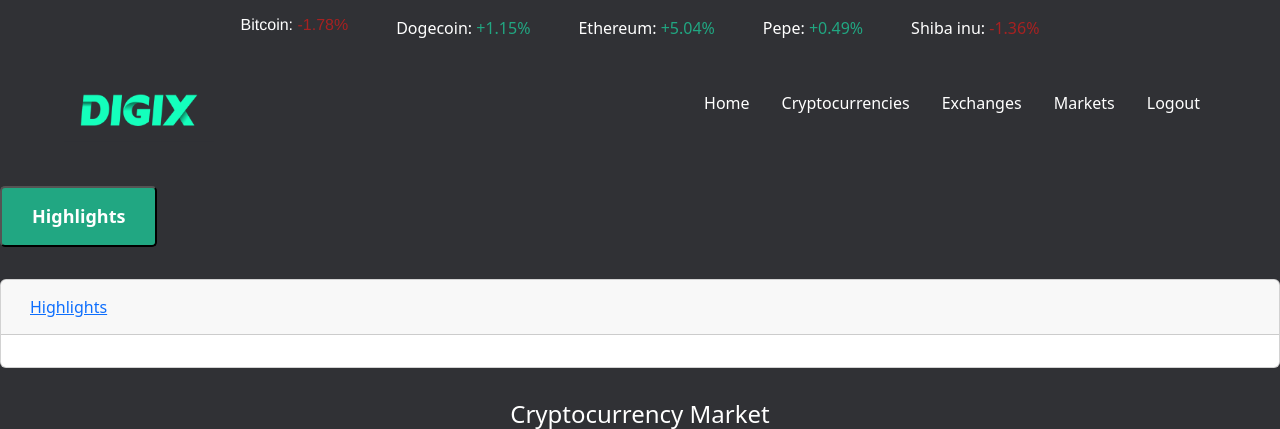
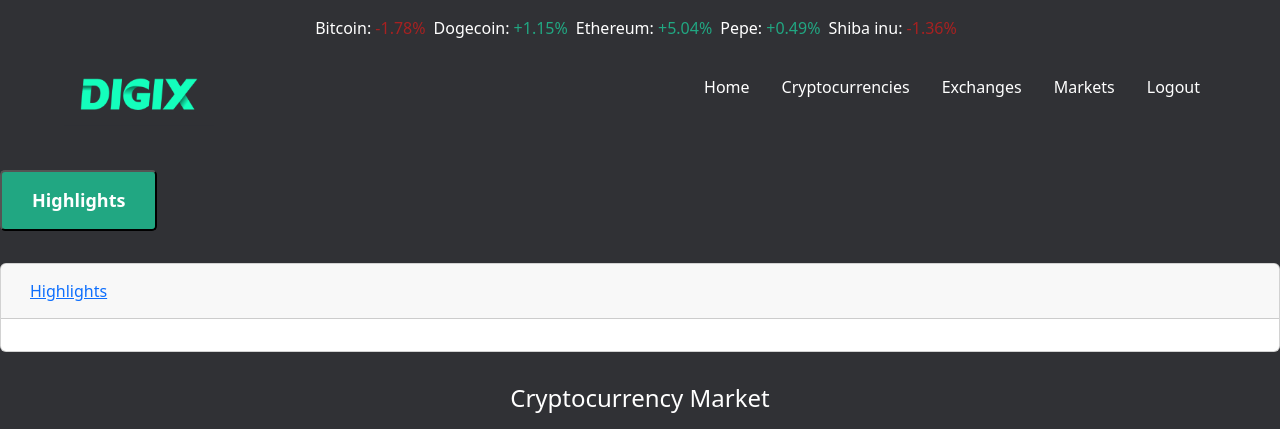
Before and after one commit to RH0IS/DIGIX, a Django app: page /home/ in a window 1280 px wide. Shown: the top 429 px of the page. Run offline with Django 4.2, Linux system fonts and the light colour scheme; a user stored in the database is signed in; data that the repository does not hold is empty; some libraries are stand-ins or nearby versions.

Commit message:
Added Crypto detail page & fixed base.html header

```diff
--- a/coinmarketapp/urls.py
+++ b/coinmarketapp/urls.py
@@ -13,4 +13,5 @@ urlpatterns = [
     path('checkout', views.payment_test, name='payment_test_page'),
     path('create-payment-intent', views.create_order, name='create-payment-intent'),
     path('payment-result', views.payment_result, name='payment-result'),
+    path('currencies/<str:currname>/', views.cypto_by_name, name='cypto_by_name'),
 ]
--- a/coinmarketapp/views.py
+++ b/coinmarketapp/views.py
@@ -69,6 +69,12 @@ def crypto_list(request):
     else:
         return render(request, 'coinmarketapp/error.html')
 
+def cypto_by_name(request, currname):
+    crypto_by_name = CryptoCurrency.objects.get(name=currname)
+
+    return render(request, 'coinmarketapp/crypto_page.html', {
+        "cpt":crypto_by_name
+    })
 
 def demo(request):
     return render(request, 'coinmarketapp/demo-page.html')
--- a/templates/coinmarketapp/base.html
+++ b/templates/coinmarketapp/base.html
@@ -24,24 +24,24 @@
   </head>
   <body>
     <header class="header">
-      <div class="latest">
-        <p class="bitcoin">
+      <div class="d-flex">
+        <p class="bitcoin me-2">
           <span class="text-wrapper">Bitcoin: </span>
           <span class="u-color-red">-1.78%</span>
         </p>
-        <p class="dogecoin">
+        <p class="dogecoin me-2">
           <span class="text-wrapper">Dogecoin: </span>
           <span class="u-color-green">+1.15%</span>
         </p>
-        <p class="ethereum">
+        <p class="ethereum me-2">
           <span class="text-wrapper">Ethereum: </span>
           <span class="u-color-green">+5.04%</span>
         </p>
-        <p class="pepe">
+        <p class="pepe me-2">
           <span class="text-wrapper">Pepe: </span>
           <span class="u-color-green">+0.49%</span>
         </p>
-        <p class="shiba-inu">
+        <p class="shiba-inu me-2">
           <span class="text-wrapper">Shiba inu: </span>
           <span class="u-color-red">-1.36%</span>
         </p>
--- a/templates/coinmarketapp/crypto_list.html
+++ b/templates/coinmarketapp/crypto_list.html
@@ -70,7 +70,7 @@
           <th>24h Volume</th>
         </tr>
         {% for cryptocurrency in cryptocurrencies %}
-        <tr>
+        <tr style="cursor: pointer;"  data-crypto-name="{{ cryptocurrency.name }}" onclick="redirectToDetailsPage(this)">
           <td>{{ cryptocurrency.name }}</td>
           <td>{{ cryptocurrency.symbol }}</td>
           <td>${{ cryptocurrency.market_cap }}</td>
@@ -86,4 +86,11 @@
     </div>
   </div>
 </section>
+<script>
+  function redirectToDetailsPage(row) {
+      var cryptoName = row.getAttribute('data-crypto-name');
+      var detailsPageUrl = '/currencies/' + cryptoName + '/';  // Use the Django URL pattern
+      window.location.href = detailsPageUrl;
+  }
+</script>
 {% endblock %}
```
Also changed, not shown: templates/coinmarketapp/crypto_page.html (added, +21 -0 lines).
